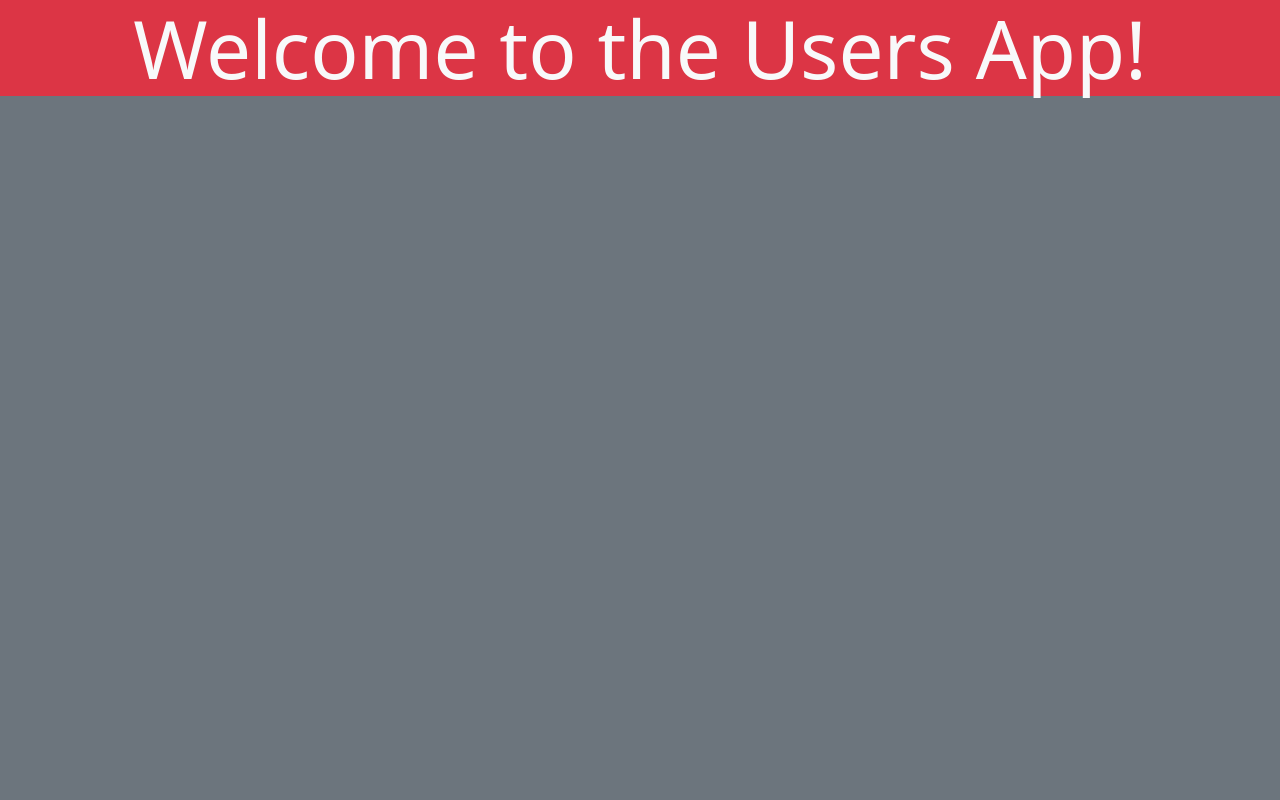
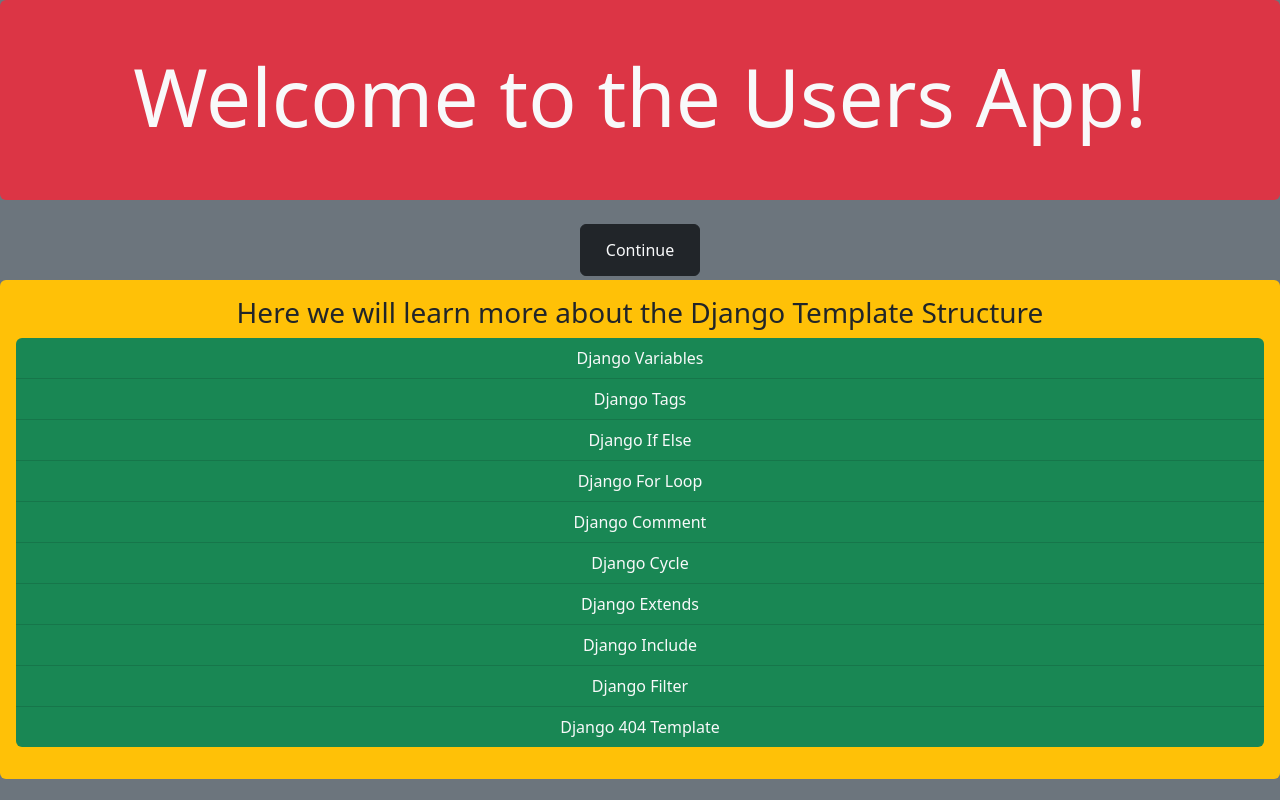
Before and after one commit to rpointjour/django_tutorial, a Django app: page /users/ in a window 1280 px wide. Run offline with Django 4.2, Linux system fonts and the light colour scheme.

Commit message:
updated users.html

```diff
--- a/djangoworld/users/templates/users.html
+++ b/djangoworld/users/templates/users.html
@@ -7,9 +7,33 @@
 </head>
 <body class="bg-secondary">
     <div class="container-mt-3">
-    <header class="p5 bg-danger mt-0">
+
+    <header class=" mt-0 p-5 bg-danger rounded">
     <h1 class="display-1 text-center text-light">Welcome to the Users App!</h1>
     </header>
+    <br>
+
+    <div class="text-center">
+    <button class="btn btn-dark text-center"><a href="variables/" class="btn text-light">Continue</a></button>
+    </div>
+
+    <main class="mt-1 p-3 bg-warning rounded">
+        <p class="text-center h3">
+            Here we will learn more about the Django Template Structure
+            <ul class="list-group list-group-flush text-center rounded">
+                <li class="list-group-item bg-success text-light">Django Variables</li>
+                <li class="list-group-item bg-success text-light">Django Tags</li>
+                <li class="list-group-item bg-success text-light">Django If Else</li>
+                <li class="list-group-item bg-success text-light">Django For Loop</li>
+                <li class="list-group-item bg-success text-light">Django Comment</li>
+                <li class="list-group-item bg-success text-light">Django Cycle</li>
+                <li class="list-group-item bg-success text-light">Django Extends</li>
+                <li class="list-group-item bg-success text-light">Django Include</li>
+                <li class="list-group-item bg-success text-light">Django Filter</li>
+                <li class="list-group-item bg-success text-light">Django 404 Template</li>
+            </ul>
+        </p>
+    </main>
     </div>
 </body>
 </html>
```
